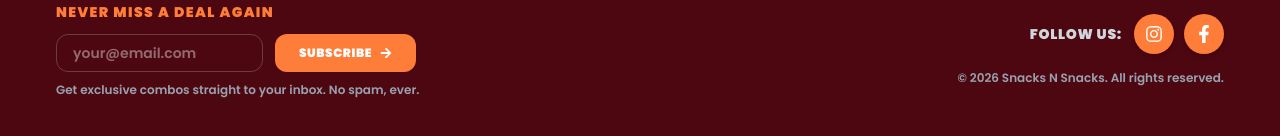
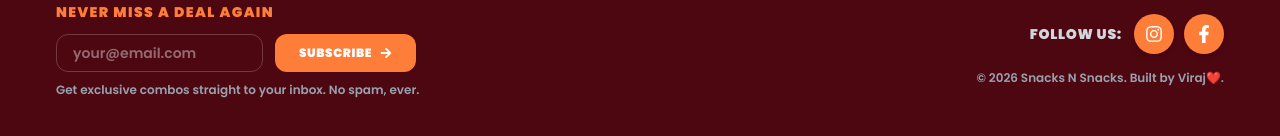
Before and after one commit to viraj0075/Order-Managment-Frontend, a React (Vite) app: page /order in a window 1280 px wide. Shown: the part 1126-1262 px from the top of the page. Built offline with nearby package versions, Linux system fonts and the light colour scheme; no server answers.

Commit message:
feat: implement footer component with quick links, app download options, and newsletter subscription

```diff
--- a/src/Components/Footer.jsx
+++ b/src/Components/Footer.jsx
@@ -181,7 +181,7 @@ const Footer = () => {
                             </div>
                         </div>
                         <p className="text-gray-400 text-xs font-semibold select-none">
-                            © {new Date().getFullYear()} Snacks N Snacks. All rights reserved.
+                            © {new Date().getFullYear()} Snacks N Snacks. Built by Viraj❤️.
                         </p>
                     </div>
 
```
